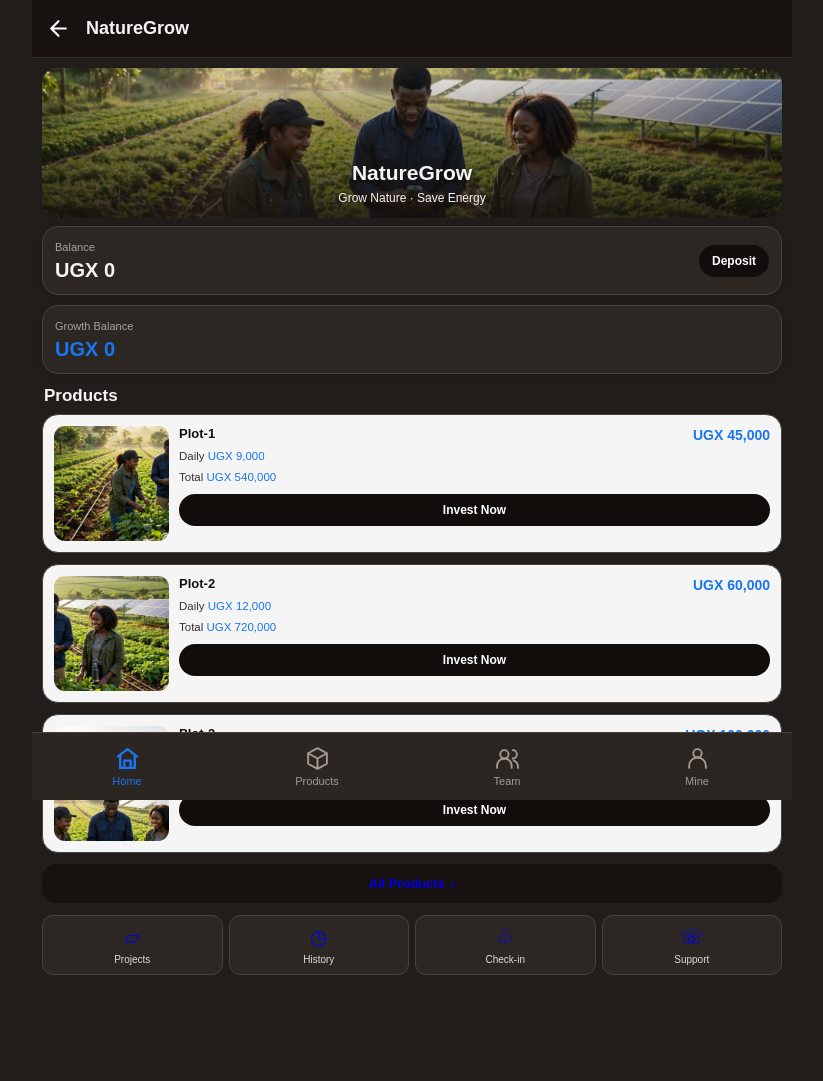
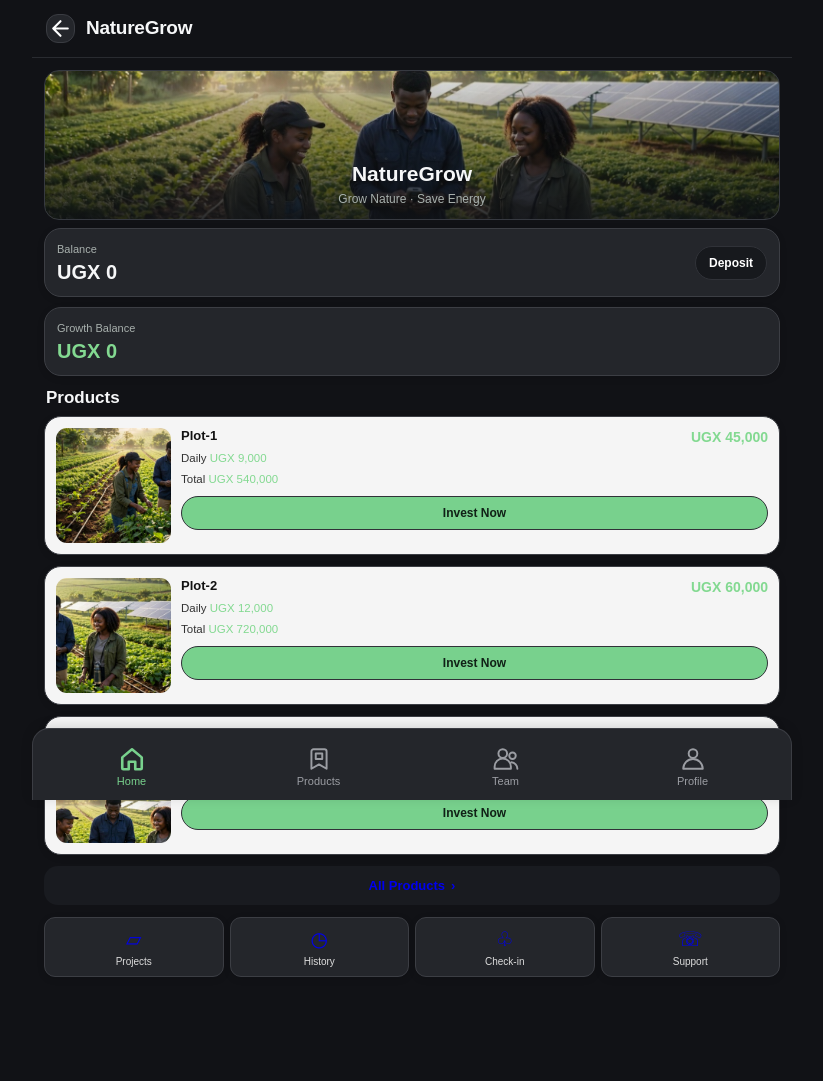
Before and after one commit to forextry298-del/NatureGrow-Creative-, a Flask app: page /dashboard in a window 1280 px wide. Shown: the whole page, without its empty margins (228-1051 px from the left). Before the commit the page ends 975 px from the top, so only its background shows below. Run offline with Flask 3, Linux system fonts and the light colour scheme; the visitor is signed in with stand-in values (Sample User, id 1); data comes from the database, SQL or seed files in the repository; data that the repository does not hold is empty.

Commit message:
Apply NatureGrow reference design across platform

```diff
--- a/static/style.css
+++ b/static/style.css
@@ -54,3 +54,34 @@ main{padding:10px}
 .bottom-nav svg{width:25px;height:25px}
 .bottom-nav small{font-size:11px}
 @media(max-width:390px){main{padding:8px}.top{height:56px}.top b{font-size:17px}.product{padding:10px;gap:8px}.product img{width:28%;border-radius:10px}.row{font-size:12px}.row strong{font-size:13px}.info p{font-size:11px;margin:5px 0}.invest-btn{font-size:11px;padding:8px 8px;min-width:0}.bottom-nav{height:66px}.bottom-nav svg{width:24px;height:24px}.bottom-nav small{font-size:10px}}
+
+
+/* NatureGrow reference theme: compact black/charcoal cards with fresh green accents */
+html,body{background:#111216;color:#f6f7f8}
+body{max-width:760px}
+.top{background:#111216;border-bottom:1px solid #292b30}
+.top b{font-size:19px;letter-spacing:-.25px}
+.top .back{background:#24262b;border:1px solid #3a3c42;border-radius:12px;justify-content:center}
+main{padding:12px}
+.card,.balance,.product,.shortcuts a{background:#24262b;border-color:#3c3e44;box-shadow:0 2px 7px #0002}
+.card,.balance,.product{border-radius:17px}
+.hero{background:linear-gradient(0deg,#101216df,#10121618),url('/static/images/naturegrow-team-solar.jpg') center/cover;border:1px solid #363940}
+.hero h1{font-size:21px}
+.hero p,.muted,.balance small{color:#a8b0ad}
+.blue,.row strong{color:#83d991}
+.primary{background:#78d18d;color:#101712}
+.pill,.dark{background:#17191d;border:1px solid #303238}
+.invest-btn{background:#78d18d;color:#102016;border-radius:24px;font-size:12px;font-weight:700}
+.notice{background:#202d24;border-left-color:#78d18d}
+.notice.error{border-left-color:#ff6875}
+.card input,.amounts button,.network-pills span,.invite,.tag{background:#1a1c20;border-color:#3a3c42}
+.card input:focus{outline:1px solid #78d18d}
+.card a{color:#8ce19b}
+.summary,.wide{background:#191b20}
+.bottom-nav{height:72px;max-width:760px;background:#24262b;border:1px solid #3b3d43;border-bottom:0;border-radius:17px 17px 0 0;padding:3px 5px 0;box-shadow:0 -2px 12px #0002}
+.bottom-nav a{color:#9b9da3;font-size:11px;gap:3px}
+.bottom-nav svg{width:26px;height:26px;stroke-width:1.8}
+.bottom-nav a.active{color:#78d18d}
+.bottom-nav a.active svg{stroke-width:2.4}
+.menu a{border-bottom-color:#3b3d43}
+@media(max-width:390px){main{padding:9px}.top{height:56px}.top b{font-size:17px}.hero{height:145px}.product{padding:10px;gap:9px}.product img{width:29%;max-width:110px}.row{font-size:12px}.row strong{font-size:13px}.info p{font-size:10.5px}.invest-btn{font-size:11px;padding:8px 10px}.bottom-nav{height:68px}.bottom-nav svg{width:24px;height:24px}}
--- a/templates/base.html
+++ b/templates/base.html
@@ -9,9 +9,9 @@
 <header class="top"><a class="back" href="{{url_for('dashboard')}}" aria-label="Back"><svg viewBox="0 0 24 24" aria-hidden="true"><path d="M19 12H5M12 19l-7-7 7-7"/></svg></a><b>{% block heading %}NatureGrow Creative{% endblock %}</b></header>
 <main>{% with ms=get_flashed_messages(with_categories=true) %}{% for cat,msg in ms %}<div class="notice {{cat}}">{{msg}}</div>{% endfor %}{% endwith %}{% block content %}{% endblock %}</main>
 {% if active_user %}<nav class="bottom-nav" aria-label="Main navigation">
-<a class="{{'active' if request.endpoint=='dashboard' else ''}}" href="{{url_for('dashboard')}}"><svg viewBox="0 0 24 24" aria-hidden="true"><path d="m3 10 9-7 9 7M5 9v12h14V9M9 21v-7h6v7"/></svg><small>Home</small></a>
-<a class="{{'active' if request.endpoint in ['product_list','invest'] else ''}}" href="{{url_for('product_list')}}"><svg viewBox="0 0 24 24" aria-hidden="true"><path d="m12 2 9 5-9 5-9-5 9-5ZM3 7v10l9 5 9-5V7M12 12v10"/></svg><small>Products</small></a>
-<a class="{{'active' if request.endpoint=='team' else ''}}" href="{{url_for('team')}}"><svg viewBox="0 0 24 24" aria-hidden="true"><circle cx="9" cy="8" r="4"/><path d="M2 21v-2a7 7 0 0 1 14 0v2M17 4a4 4 0 0 1 0 8M18 14a6 6 0 0 1 4 5v2"/></svg><small>Team</small></a>
-<a class="{{'active' if request.endpoint in ['settings','projects','withdraw','history','checkin','support'] else ''}}" href="{{url_for('settings')}}"><svg viewBox="0 0 24 24" aria-hidden="true"><circle cx="12" cy="7" r="4"/><path d="M4 21v-2a8 8 0 0 1 16 0v2"/></svg><small>Mine</small></a>
+<a class="{{'active' if request.endpoint=='dashboard' else ''}}" href="{{url_for('dashboard')}}"><svg viewBox="0 0 24 24" aria-hidden="true"><path d="M3 10.5 12 3l9 7.5v10a1 1 0 0 1-1 1h-5v-7H9v7H4a1 1 0 0 1-1-1z"/></svg><small>Home</small></a>
+<a class="{{'active' if request.endpoint in ['product_list','invest'] else ''}}" href="{{url_for('product_list')}}"><svg viewBox="0 0 24 24" aria-hidden="true"><path d="M7 3h10a2 2 0 0 1 2 2v16l-7-4-7 4V5a2 2 0 0 1 2-2zm2 4v5h6V7z"/></svg><small>Products</small></a>
+<a class="{{'active' if request.endpoint=='team' else ''}}" href="{{url_for('team')}}"><svg viewBox="0 0 24 24" aria-hidden="true"><circle cx="9" cy="7" r="4"/><circle cx="18" cy="9" r="3"/><path d="M1.5 21v-2a7.5 7.5 0 0 1 15 0v2zM17 15a6 6 0 0 1 5.5 6"/></svg><small>Team</small></a>
+<a class="{{'active' if request.endpoint in ['settings','projects','withdraw','history','checkin','support'] else ''}}" href="{{url_for('settings')}}"><svg viewBox="0 0 24 24" aria-hidden="true"><circle cx="12" cy="7" r="4"/><path d="M3 21a9 9 0 0 1 18 0z"/></svg><small>Profile</small></a>
 </nav>{% endif %}
 </body></html>
```
